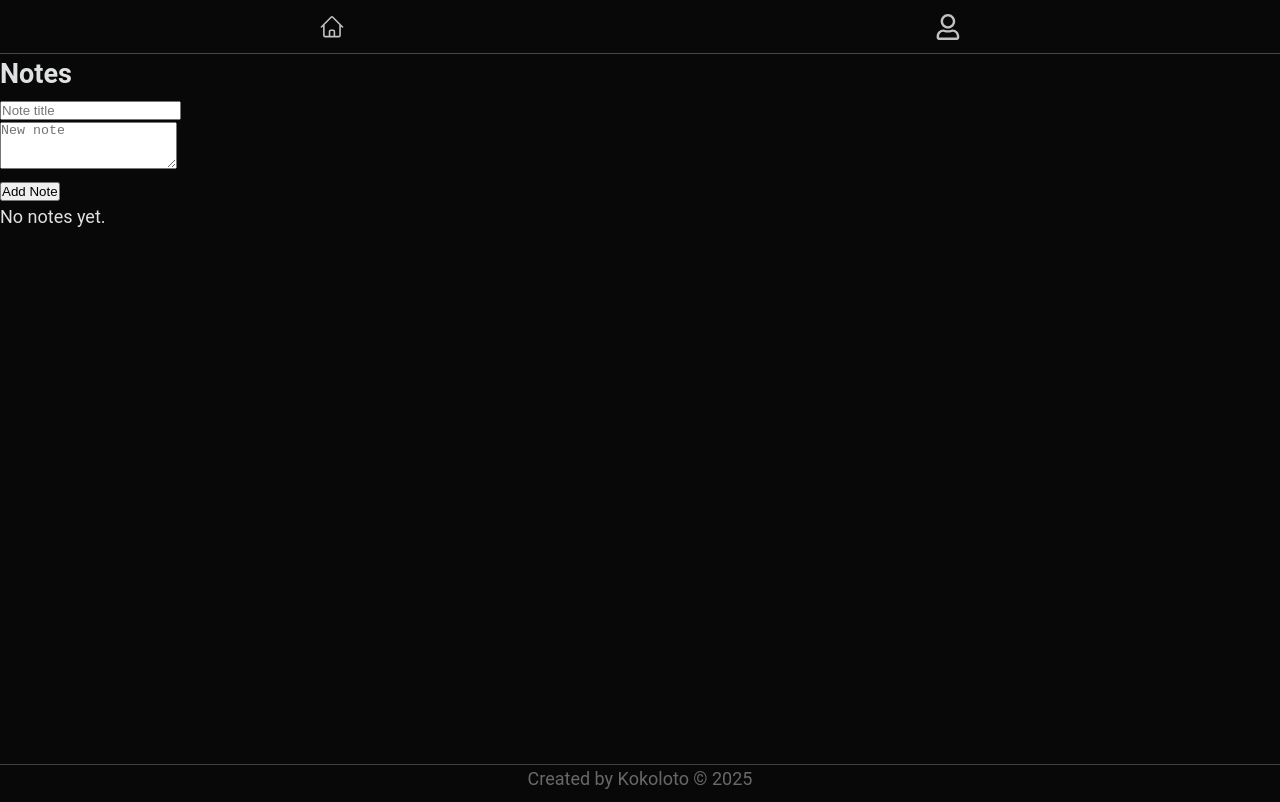
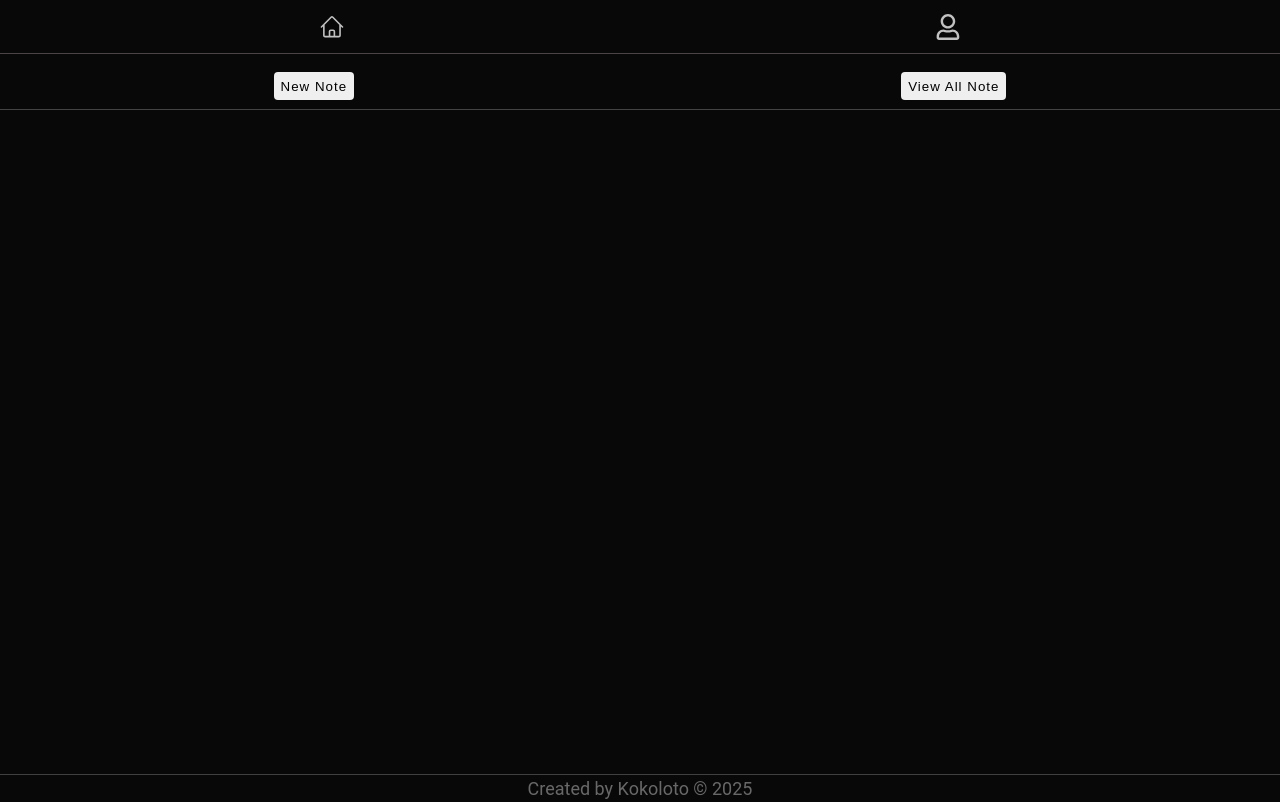
Before and after one commit to kokolotoo/personal-journal, a React (Vite) app: page /notes in a window 1280 px wide. Built offline with nearby package versions, Linux system fonts and the light colour scheme.

Commit message:
some change

```diff
--- a/src/Pages/Home/HomePage.jsx
+++ b/src/Pages/Home/HomePage.jsx
@@ -13,7 +13,7 @@ const HomePage = () => {
       {login ? <HomeWithLogin />
         :
         <article>
-          <h2>Welcomme to Journal</h2>
+          <h2>Welcomme to your personal Journal</h2>
           <p>In this application, you can record your notes, thoughts, and reflections.</p>
           <p>You can create a to-do list.</p>
           <p>You can edit, delete, and add new.</p>
--- a/src/Pages/Home/homePage.module.css
+++ b/src/Pages/Home/homePage.module.css
@@ -9,6 +9,7 @@
     justify-content: center;
     align-items: center;
     row-gap: 3em;
+    text-align: center;
 }
 
 
--- /dev/null
+++ b/src/Pages/Notes/Inputs.jsx
@@ -0,0 +1,29 @@
+import React from 'react'
+import styles from './notes.module.css'
+
+const Inputs = ({
+    title, setTitle, newNote, setNewNote, addNote
+}) => {
+
+
+    return (
+        <section className={styles.add_note}>
+            <input
+                type="text"
+                placeholder='Note title'
+                value={title}
+                onChange={(e) => setTitle(e.target.value)}
+            /> <br />
+            <textarea
+                name="note"
+                placeholder='New note'
+                rows={3}
+                value={newNote}
+                onChange={(e) => setNewNote(e.target.value)}
+            ></textarea><br />
+            <button onClick={addNote}>Add Note</button>
+        </section>
+    )
+}
+
+export default Inputs
--- a/src/Pages/Notes/Notes.jsx
+++ b/src/Pages/Notes/Notes.jsx
@@ -1,53 +1,19 @@
-import { useCallback, useState, useEffect, useContext } from 'react';
+import { useState, useEffect } from 'react';
 import styles from './notes.module.css';
-import { doc, setDoc, getDocs, getDoc, collection, query, orderBy, deleteDoc } from "firebase/firestore";
-import { db } from '@/hooks/firebase_config';
-import DataContext from '@/Context/DataContext';
 import xssProtect from '@/Utils/xssProtect';
+import useFunction from '@/hooks/useFunction';
+import Inputs from './Inputs';
 
 const Notes = () => {
-    const [newNote, setNewNote] = useState(``);
-    const [title, setTitle] = useState('');
-    const [allNotes, setAllNotes] = useState([]);
-    const { user } = useContext(DataContext);
-    const [editNoteId, setEditNoteId] = useState(null);
-    const [editTitle, setEditTitle] = useState('');
-    const [editBody, setEditBody] = useState('');
-
-    const startEditing = (note) => {
-        setEditNoteId(note.id);
-        setEditTitle(note.title);
-        setEditBody(note.body);
-    };
-
-    const saveEditedNote = async () => {
-        try {
-            const noteRef = doc(db, 'Users', user.id, 'Notes', editNoteId);
-            await setDoc(noteRef, {
-                title: editTitle,
-                body: editBody,
-                createdAt: new Date() // може да запазиш стария createdAt ако искаш
-            });
-            console.log('Note updated');
-            setEditNoteId(null); // приключи редакцията
-            setEditTitle('');
-            setEditBody('');
-            fetchNotes(); // обновява бележките
-        } catch (err) {
-            console.log(err.message);
-        }
-    };
-
-    const deleteNote = async (id) => {
-        try {
-            const noteRef = doc(db, 'Users', user.id, 'Notes', id);
-            await deleteDoc(noteRef);
-            console.log('Note deleted');
-            fetchNotes(); // обновява списъка след изтриване
-        } catch (err) {
-            console.log(err.message);
-        }
-    };
+    const [viewNotes, setViewNotes] = useState(false);
+    const [visibleNewNote, setVisibleNewNote] = useState(false);
+    const {
+        newNote, setNewNote, title, setTitle,
+        allNotes, setAllNotes, editNoteId, setEditNoteId,
+        editTitle, setEditTitle, editBody, setEditBody,
+        startEditing, saveEditedNote, deleteNote, fetchNotes,
+        addNote, user
+    } = useFunction()
 
 
     useEffect(() => {
@@ -56,74 +22,35 @@ const Notes = () => {
         }
     }, [user]);
 
-    const fetchNotes = useCallback(async () => {
-        try {
-            const notesRef = collection(db, 'Users', user.id, 'Notes');
-            const q = query(notesRef, orderBy('createdAt', 'desc'));
-            const querySnapshot = await getDocs(q);
-            const notesArray = querySnapshot.docs.map(doc => ({
-                id: doc.id,
-                ...doc.data()
-            })).reverse();
-            setAllNotes(notesArray);
-            console.log(notesArray);
-        } catch (err) {
-            console.log(err.message);
-        }
-    }, [user?.id]);  // зависи само от user.id
-
-    const addNote = async () => {
-        const now = new Date();
-        const formattedDate = now.toISOString().replace(/[:.]/g, "-"); // безопасен ID без ':' и '.'
-        try {
-            // Проверка дали има документ за потребителя
-            const userRef = doc(db, 'Users', user.id);
-            const userSnap = await getDoc(userRef);
-            if (!userSnap.exists()) {
-                await setDoc(userRef, {
-                    createdAt: new Date(),
-                    email: user.email
-                });
+    const shownAddNote = () => {
+        setVisibleNewNote(true)
+        setViewNotes(false)
     }
 
-            const notesRef = collection(db, 'Users', user.id, 'Notes');
-            const noteRef = doc(notesRef, formattedDate); // вече безопасно ID
-
-            const storedNote = {
-                title: title,
-                body: newNote,
-                createdAt: now // полето нужно за сортиране
-            };
-
-            await setDoc(noteRef, storedNote);
-            console.log('New note added');
-            setNewNote('');
-            setTitle('');
-            fetchNotes(); // ⚡ Рефрешваме списъка с бележки веднага!
-        } catch (err) {
-            console.log(err.message);
+    const shownAllNote = () => {
+        setVisibleNewNote(false)
+        setViewNotes(true)
     }
-    };
 
     return (
         <main className={styles.note_container}>
-            <h2>Notes</h2>
-            <input
-                type="text"
-                placeholder='Note title'
-                value={title}
-                onChange={(e) => setTitle(e.target.value)}
-            /> <br />
-            <textarea
-                name="note"
-                placeholder='New note'
-                rows={3}
-                value={newNote}
-                onChange={(e) => setNewNote(e.target.value)}
-            ></textarea><br />
-            <button onClick={addNote}>Add Note</button>
+            <header className={styles.button_section}>
+                <button onClick={shownAddNote}>New Note</button>
+                <button onClick={shownAllNote}>View All Note</button>
+            </header>
 
-            <section>
+            {visibleNewNote &&
+                <Inputs
+                    title={title}
+                    setTitle={setTitle}
+                    newNote={newNote}
+                    setNewNote={setNewNote}
+                    addNote={addNote}
+                />
+            }
+
+            {viewNotes &&
+                <section className={styles.note_section}>
                     {allNotes.length > 0 ? (
                         allNotes.map(note => (
                             <div key={note.id} className={styles.note}>
@@ -157,6 +84,7 @@ const Notes = () => {
                     )}
 
                 </section>
+            }
         </main>
     );
 };
--- a/src/Pages/Notes/notes.module.css
+++ b/src/Pages/Notes/notes.module.css
@@ -1,9 +1,67 @@
-.note_container{
-    height: calc(100vh - 5em);
+.note_container {
+    height: 90vh;
+    overflow: auto;
 }
 
-.note{
+.note {
     text-align: center;
-    border-bottom: 1px solid gray;
     padding: 0.5em;
 }
+
+.note textarea {
+    width: 76ch;
+    max-width: 100%;
+    padding: 0.3em;
+    font-size: 1.1em;
+}
+
+.note_section {
+
+    overflow: auto;
+}
+
+.button_section {
+    display: flex;
+    justify-content: space-around;
+    margin-top: 1em;
+    padding-bottom: 0.5em;
+    border-bottom: 1px solid rgb(68, 66, 66);
+
+
+    button {
+        padding: 0.5em;
+        letter-spacing: 1px;
+        border-radius: 0.3em;
+        border: none;
+    }
+}
+
+.add_note {
+    text-align: center;
+    margin-top: 3em;
+
+    input {
+        margin-bottom: 2em;
+        width: 66ch;
+        max-width: 100%;
+        padding: 1em;
+    }
+
+    textarea {
+        width: 76ch;
+        max-width: 100%;
+        padding: 0.5em;
+        min-height: 50vh;
+        font-size: 1.3em;
+        letter-spacing: 1px;
+    }
+
+    button {
+        padding: 1em;
+        margin-top: 1em;
+        border-radius: 0.3em;
+        border: none;
+        background-color: rgb(1, 151, 9);
+        color: aliceblue;
+    }
+}
--- /dev/null
+++ b/src/hooks/useFunction.jsx
@@ -0,0 +1,116 @@
+import { useCallback, useState, useEffect, useContext } from 'react';
+import { doc, setDoc, getDocs, getDoc, collection, query, orderBy, deleteDoc } from "firebase/firestore";
+import { db } from '@/hooks/firebase_config';
+import DataContext from '@/Context/DataContext';
+
+
+const useFunction = () => {
+
+    const [newNote, setNewNote] = useState(``);
+    const [title, setTitle] = useState('');
+    const [allNotes, setAllNotes] = useState([]);
+    const { user } = useContext(DataContext);
+    const [editNoteId, setEditNoteId] = useState(null);
+    const [editTitle, setEditTitle] = useState('');
+    const [editBody, setEditBody] = useState('');
+
+
+
+    const startEditing = (note) => {
+        setEditNoteId(note.id);
+        setEditTitle(note.title);
+        setEditBody(note.body);
+    };
+
+    const saveEditedNote = async () => {
+        try {
+            const noteRef = doc(db, 'Users', user.id, 'Notes', editNoteId);
+            await setDoc(noteRef, {
+                title: editTitle,
+                body: editBody,
+                createdAt: new Date() // може да запазиш стария createdAt ако искаш
+            });
+            console.log('Note updated');
+            setEditNoteId(null); // приключи редакцията
+            setEditTitle('');
+            setEditBody('');
+            fetchNotes(); // обновява бележките
+        } catch (err) {
+            console.log(err.message);
+        }
+    };
+
+    const deleteNote = async (id) => {
+        try {
+            const noteRef = doc(db, 'Users', user.id, 'Notes', id);
+            await deleteDoc(noteRef);
+            console.log('Note deleted');
+            fetchNotes(); // обновява списъка след изтриване
+        } catch (err) {
+            console.log(err.message);
+        }
+    };
+
+
+    const fetchNotes = useCallback(async () => {
+        try {
+            const notesRef = collection(db, 'Users', user.id, 'Notes');
+            const q = query(notesRef, orderBy('createdAt', 'desc'));
+            const querySnapshot = await getDocs(q);
+            const notesArray = querySnapshot.docs.map(doc => ({
+                id: doc.id,
+                ...doc.data()
+            })).reverse();
+            setAllNotes(notesArray);
+            console.log(notesArray);
+        } catch (err) {
+            console.log(err.message);
+        }
+    }, [user?.id]);  // зависи само от user.id
+
+    const addNote = async () => {
+        if (title.trim() === '' || newNote.trim() === '') return
+
+        const now = new Date();
+        const formattedDate = now.toISOString().replace(/[:.]/g, "-"); // безопасен ID без ':' и '.'
+        try {
+            // Проверка дали има документ за потребителя
+            const userRef = doc(db, 'Users', user.id);
+            const userSnap = await getDoc(userRef);
+            if (!userSnap.exists()) {
+                await setDoc(userRef, {
+                    createdAt: new Date(),
+                    email: user.email
+                });
+            }
+
+            const notesRef = collection(db, 'Users', user.id, 'Notes');
+            const noteRef = doc(notesRef, formattedDate); // вече безопасно ID
+
+            const storedNote = {
+                title: title,
+                body: newNote,
+                createdAt: now // полето нужно за сортиране
+            };
+
+            await setDoc(noteRef, storedNote);
+            console.log('New note added');
+            setNewNote('');
+            setTitle('');
+            fetchNotes(); // ⚡ Рефрешваме списъка с бележки веднага!
+        } catch (err) {
+            console.log(err.message);
+        }
+    };
+
+    return {
+        newNote, setNewNote, title, setTitle,
+        allNotes, setAllNotes, editNoteId, setEditNoteId,
+        editTitle, setEditTitle, editBody, setEditBody,
+        startEditing, saveEditedNote, deleteNote, fetchNotes,
+        addNote, user
+    }
+
+}
+
+export default useFunction;
```
Lines whose indentation alone changed are shown as unchanged.
